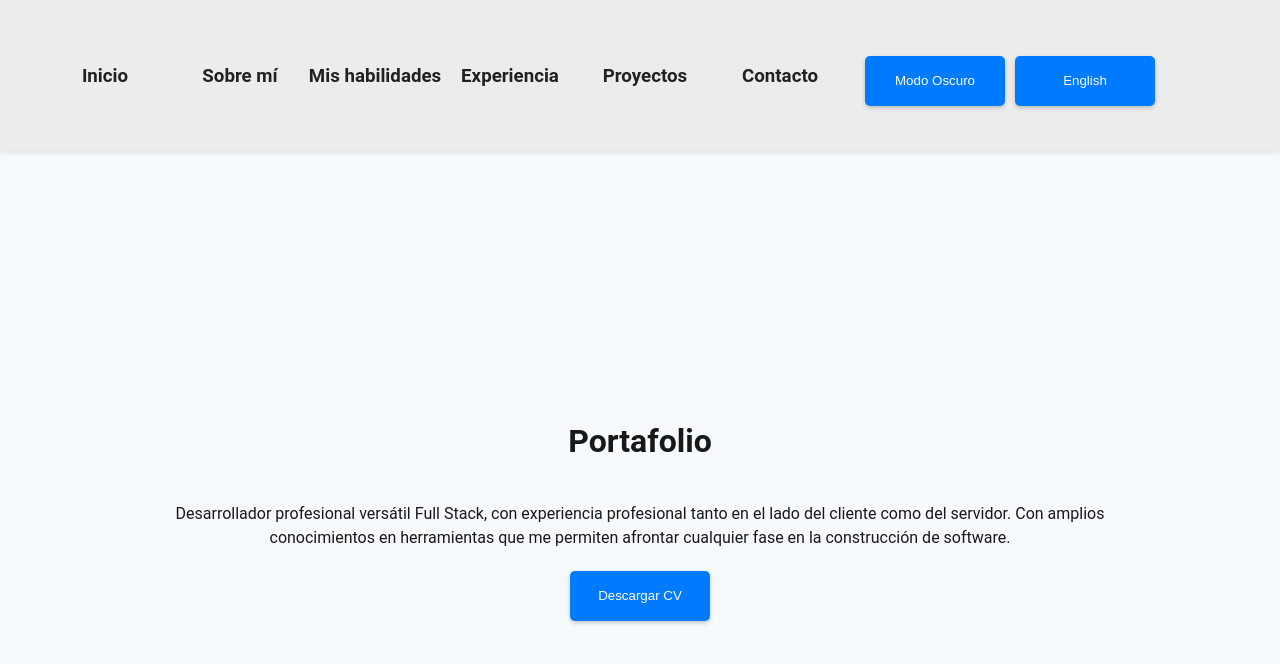
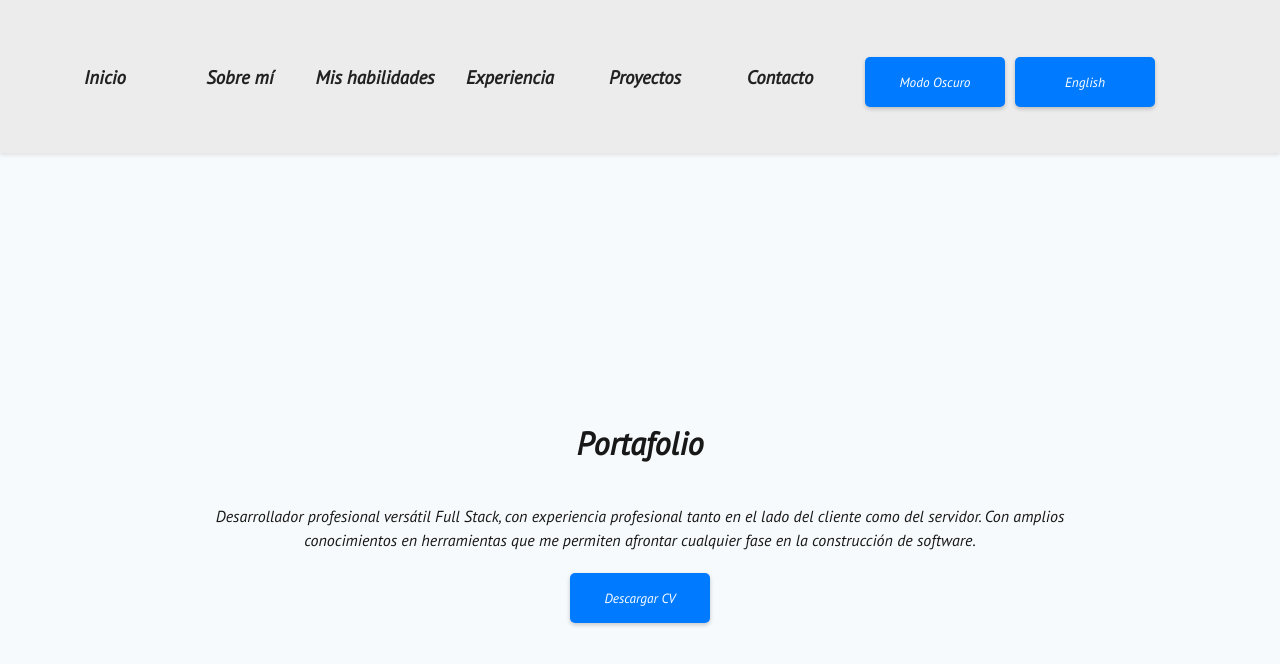
Before and after one commit to Carlos-120/Mi-Portafolio, a React (Vite) app: page / in a window 1280 px wide. Shown: the top 664 px of the page. Built offline with nearby package versions, Linux system fonts and the light colour scheme.

Commit message:
fontfamili

```diff
--- a/index.html
+++ b/index.html
@@ -7,6 +7,9 @@
   <meta name="viewport" content="width=device-width, initial-scale=1.0" />
   <link href='https://unpkg.com/boxicons@2.1.4/css/boxicons.min.css' rel='stylesheet'>
   <script src="https://kit.fontawesome.com/4a4be6c666.js" crossorigin="anonymous"></script>
+  <link rel="preconnect" href="https://fonts.googleapis.com">
+<link rel="preconnect" href="https://fonts.gstatic.com" crossorigin>
+<link href="https://fonts.googleapis.com/css2?family=PT+Sans:ital@1&display=swap" rel="stylesheet">
   <link rel="stylesheet" href="./src/index.css">
   <title>POTAFOLIO</title>
 </head>
--- a/src/index.css
+++ b/src/index.css
@@ -1,4 +1,6 @@
-
+*{
+  font-family: 'PT Sans', sans-serif;
+}
 body {
   margin: 0;
   padding: 0;
```
